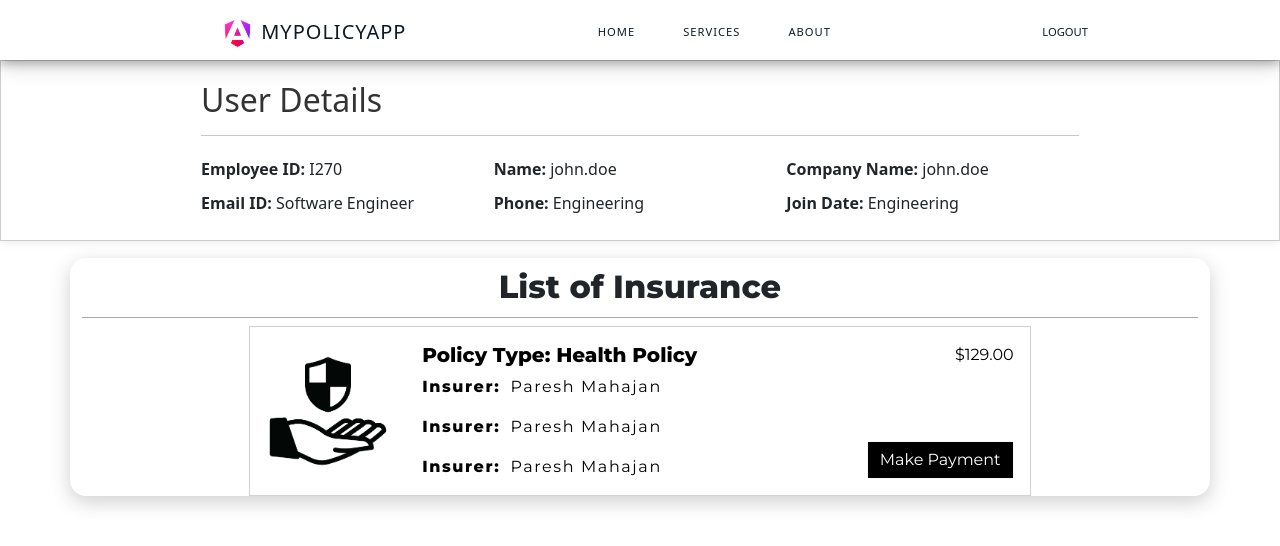
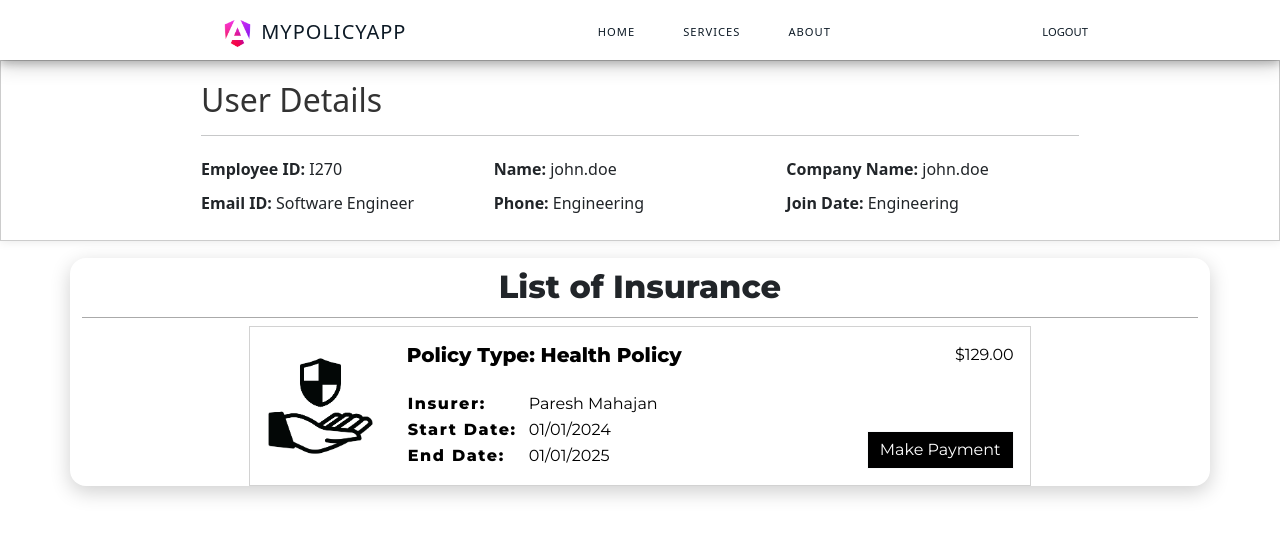
Before and after one commit to mahajanparesh/MyPolicyApp, an Angular app: page / in a window 1280 px wide. Shown: the top 546 px of the page. Built offline with nearby package versions, Linux system fonts and the light colour scheme; sample sign-in values are in the browser's storage.

Commit message:
Minor Frontend Changes in Home Component

```diff
--- a/src/app/home/home.component.css
+++ b/src/app/home/home.component.css
@@ -59,7 +59,7 @@
   border-radius: 0px;
 }
 .card img {
-  max-width: 20%;
+  max-width: 18%;
   margin: auto;
   padding: 0.5em;
   border-radius: 0.7em;
@@ -87,17 +87,16 @@
 }
 .card-text {
   letter-spacing: 0.1em;
+  line-height: 0px;
 }
-.card-text {
-  /* Your common styles for the paragraph */
+.card-title {
+  margin-bottom: 5px;
 }
 
 .insurer {
-  /* CSS styles specific to the "Insurer" part */
 }
 
 .name {
-  /* CSS styles specific to the "Paresh Mahajan" part */
   margin-left: 10px;
   font-weight: 500;
 }
--- a/src/app/home/home.component.html
+++ b/src/app/home/home.component.html
@@ -32,19 +32,33 @@
       <img src="/assets/insurance.png" class="card-img-top" alt="..." />
       <div class="card-body">
         <div class="text-section">
-          <h5 class="card-title fw-bold">Policy Type: Health Policy</h5>
+          <h5 class="card-title fw-bold mb-4">Policy Type: Health Policy</h5>
+          <table>
+            <tr>
+              <td>
                 <p class="card-text fw-bold">
                   <span class="insurer">Insurer:</span>
-            <span class="name">Paresh Mahajan</span>
                 </p>
+              </td>
+              <td><span class="name">Paresh Mahajan</span></td>
+            </tr>
+            <tr>
+              <td>
                 <p class="card-text fw-bold">
-            <span class="insurer">Insurer:</span>
-            <span class="name">Paresh Mahajan</span>
+                  <span class="insurer">Start Date:</span>
                 </p>
+              </td>
+              <td><span class="name">01/01/2024</span></td>
+            </tr>
+            <tr>
+              <td>
                 <p class="card-text fw-bold">
-            <span class="insurer">Insurer:</span>
-            <span class="name">Paresh Mahajan</span>
+                  <span class="insurer">End Date:</span>
                 </p>
+              </td>
+              <td><span class="name">01/01/2025</span></td>
+            </tr>
+          </table>
         </div>
         <div class="cta-section">
           <div>$129.00</div>
--- a/src/app/payments/card-info/card-info.component.ts
+++ b/src/app/payments/card-info/card-info.component.ts
@@ -17,7 +17,7 @@ export class CardInfoComponent {
   constructor(
     private authService: AuthService,
     private paymentService: PaymentsService,
-    private toastr: ToastrService // Inject the toastr service
+    private toastr: ToastrService
   ) {}
 
   editPayment!: Card;
@@ -31,10 +31,10 @@ export class CardInfoComponent {
     this.paymentService.addCard(this.addPayment).subscribe(
       (result) => {
         this.addCardForm.resetForm();
-        this.toastr.success('Card added successfully'); // Use toastr for success
+        this.toastr.success('Card added successfully');
       },
       (error) => {
-        this.toastr.error('Error adding payment:'); // Use toastr for error
+        this.toastr.error('Error adding payment:');
       }
     );
   }
@@ -47,12 +47,12 @@ export class CardInfoComponent {
 
     this.paymentService.updateCard(id, editedPayment).subscribe(
       () => {
-        this.toastr.success('Card updated successfully'); // Use toastr for success
+        this.toastr.success('Card updated successfully');
         this.editCardForm.resetForm();
         this.isSelected = true;
       },
       (error) => {
-        this.toastr.error('Error updating payment:'); // Use toastr for error
+        this.toastr.error('Error updating payment:');
       }
     );
   }
@@ -60,7 +60,7 @@ export class CardInfoComponent {
     if (confirm('Are you sure you want to delete this card?')) {
       this.paymentService.deleteCard(payment.id).subscribe(
         () => {
-          this.toastr.success('Card deleted successfully'); // Use toastr for success
+          this.toastr.success('Card deleted successfully');
         },
         (error) => {
           this.toastr.error('Error deleting card:'); // Use toastr for error
```
Lines whose indentation alone changed are shown as unchanged.
